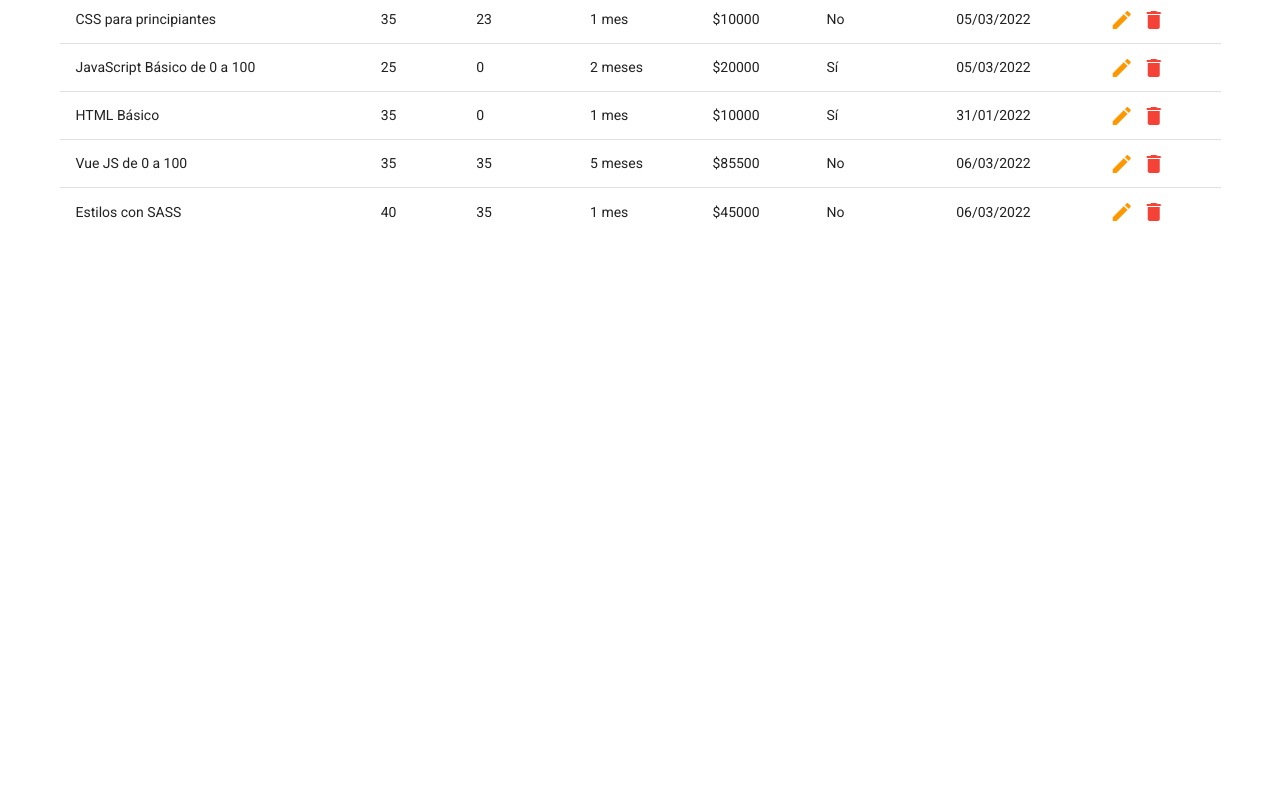
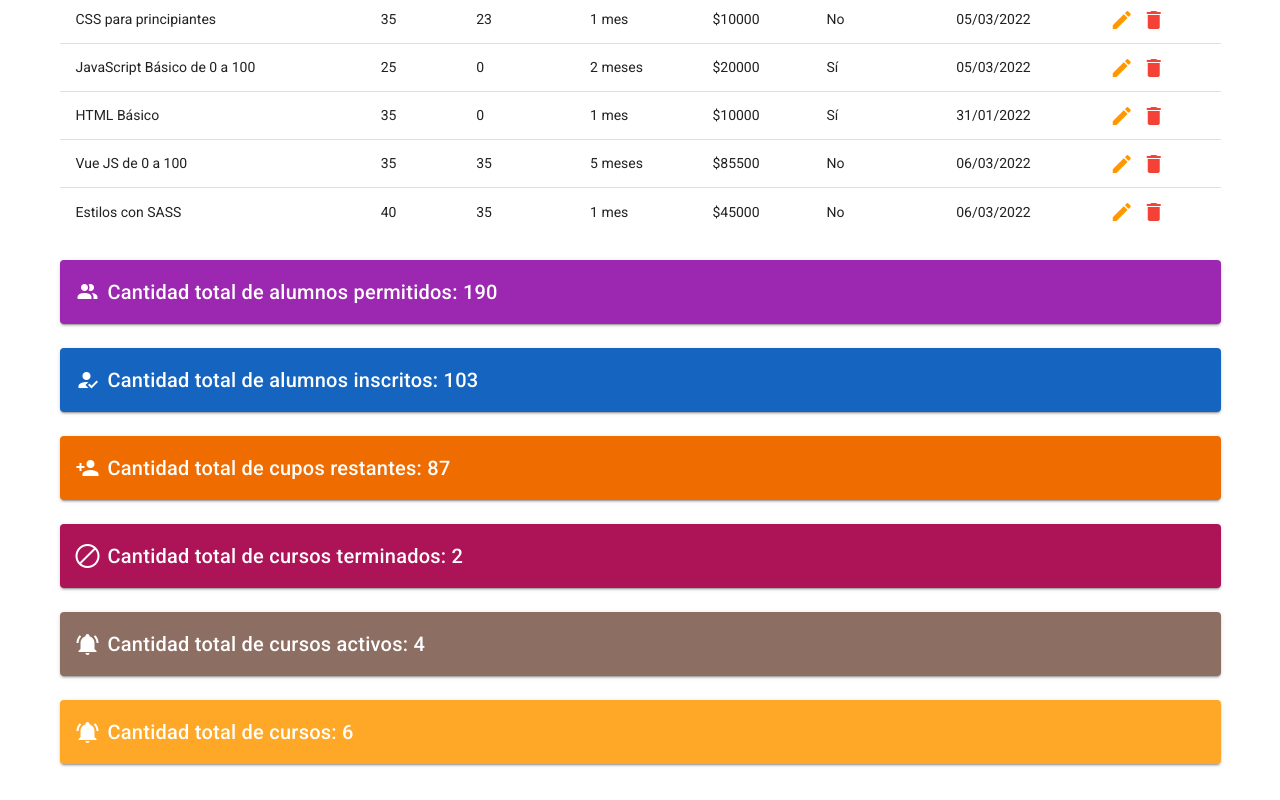
Before and after one commit to laurabarahona/practica_m7, a Vue app: page /administracion in a window 1280 px wide. Shown: the part 392-1192 px from the top of the page. Before the commit the page ends 800 px from the top, so only its background shows below. Built offline with nearby package versions, Linux system fonts and the light colour scheme.

Commit message:
avances viernes

```diff
--- /dev/null
+++ b/src/components/Data.vue
@@ -0,0 +1,110 @@
+<template>
+    <v-container>
+    <!-- Rectángulo morado con la información -->
+    <v-row justify="center">
+      <v-col cols="12">
+        <v-card color="purple" dark>
+          <v-card-title class="d-flex align-center">
+            <v-icon class="mr-2">mdi-account-multiple</v-icon>
+            <span>Cantidad total de alumnos permitidos: {{ totalAlumnosPermitidos }}</span>
+          </v-card-title>
+        </v-card>
+      </v-col>
+    </v-row>
+
+  <!-- Segundo Rectángulo Celeste Oscuro -->
+  <v-row justify="center">
+      <v-col cols="12">
+        <v-card color="blue darken-3" dark>
+          <v-card-title class="d-flex align-center">
+            <v-icon class="mr-2">mdi-account-check</v-icon>
+            <span>Cantidad total de alumnos inscritos: {{ totalAlumnosInscritos }}</span>
+          </v-card-title>
+        </v-card>
+      </v-col>
+    </v-row>
+
+    <!-- Tercer Rectángulo Naranja Oscuro -->
+    <v-row justify="center">
+      <v-col cols="12">
+        <v-card color="orange darken-3" dark>
+          <v-card-title class="d-flex align-center">
+            <v-icon class="mr-2">mdi-account-plus</v-icon>
+            <span>Cantidad total de cupos restantes: {{ totalCuposRestantes }}</span>
+          </v-card-title>
+        </v-card>
+      </v-col>
+    </v-row>
+
+    <!-- Cuarto Rectángulo Rosa Oscuro -->
+    <v-row justify="center">
+      <v-col cols="12">
+        <v-card color="pink darken-3" dark>
+          <v-card-title class="d-flex align-center">
+            <v-icon class="mr-2">mdi-block-helper</v-icon> <!-- Ícono de bloqueo -->
+            <span>Cantidad total de cursos terminados: {{ totalCursosTerminados }}</span>
+          </v-card-title>
+        </v-card>
+      </v-col>
+    </v-row>
+
+    <!-- Quinto Rectángulo Café Dorado -->
+    <v-row justify="center">
+      <v-col cols="12">
+        <v-card color="brown lighten-1" dark>
+          <v-card-title class="d-flex align-center">
+            <v-icon class="mr-2">mdi-bell-ring</v-icon> <!-- Ícono de campana sonando -->
+            <span>Cantidad total de cursos activos: {{ totalCursosActivos }}</span>
+          </v-card-title>
+        </v-card>
+      </v-col>
+    </v-row>
+
+    <!-- Sexto Rectángulo Naranja Oscuro -->
+    <v-row justify="center">
+      <v-col cols="12">
+        <v-card color="orange lighten-1 mb-6" dark>
+          <v-card-title class="d-flex align-center">
+            <v-icon class="mr-2">mdi-bell-ring</v-icon> <!-- Ícono de campana sonando -->
+            <span>Cantidad total de cursos: {{ totalCursos }}</span>
+          </v-card-title>
+        </v-card>
+      </v-col>
+    </v-row>
+
+  </v-container>
+</template>
+
+<script>
+import { mapGetters } from 'vuex';
+export default {
+    name: 'data-component',
+    // props: {},
+    data: function(){
+        return {}
+    },
+
+    computed: {
+        // Obtener datos de Vuex
+        ...mapGetters({
+        totalAlumnosPermitidos: 'totalAlumnosPermitidos', // Getter para los alumnos permitidos
+        totalAlumnosInscritos: 'totalAlumnosInscritos',
+        totalCuposRestantes: 'totalCuposRestantes',
+        totalCursosTerminados: 'totalCursosTerminados',
+        totalCursosActivos: 'totalCursosActivos',
+        totalCursos: 'totalCursos'
+        })
+    }
+    //methods: {}
+    // watch: {},
+    // components: {},
+    // mixins: [],
+    // filters: {},
+    // -- Lifecycle Methods
+    // -- End Lifecycle Methods
+}
+</script>
+
+<style scoped>
+
+</style>
--- a/src/store/index.js
+++ b/src/store/index.js
@@ -9,7 +9,32 @@ export default new Vuex.Store({
     cursos: []
   },
   getters: {
-    allCursos: (state) => state.cursos
+    allCursos: (state) => state.cursos,
+
+    totalAlumnosPermitidos: (state) => {
+      // Supongamos que el total es la suma de los cupos de todos los cursos
+      return state.cursos.reduce((total, curso) => total + curso.cupos, 0);
+    },
+    totalAlumnosInscritos: (state) => {
+      // Suma la cantidad de inscritos de todos los cursos
+      return state.cursos.reduce((total, curso) => total + curso.inscritos, 0);
+    },
+    totalCuposRestantes: (state) => {
+      // La cantidad de cupos restantes es la diferencia entre los cupos y los inscritos
+      return state.cursos.reduce((total, curso) => total + (curso.cupos - curso.inscritos), 0);
+    },
+    totalCursosTerminados: (state) => {
+      // Contamos la cantidad de cursos donde `completado` es true
+      return state.cursos.filter(curso => curso.completado).length;
+    },
+    totalCursosActivos: (state) => {
+      // Cursos activos son aquellos donde `completado` es false
+      return state.cursos.filter(curso => !curso.completado).length;
+    },
+    totalCursos: (state) => {
+      // El total de cursos es simplemente la longitud del array de cursos
+      return state.cursos.length;
+    }
   },
   mutations: {
     SET_CURSOS(state, cursos) {
@@ -18,11 +43,15 @@ export default new Vuex.Store({
     UPDATE_CURSO(state, cursoActualizado) {
       const index = state.cursos.findIndex(curso => curso.id === cursoActualizado.id);
       if (index !== -1) {
+        cursoActualizado.completado = Boolean(cursoActualizado.completado);  // Convertir a booleano
         Vue.set(state.cursos, index, cursoActualizado);
       }
     },
     ADD_CURSO(state, nuevoCurso) {
       state.cursos.push(nuevoCurso);  // Agregar el nuevo curso al estado
+    },
+    DELETE_CURSO(state, cursoId) {
+      state.cursos = state.cursos.filter(curso => curso.id !== cursoId);  // Elimina el curso por su id
     },
   },
   actions: {
@@ -41,22 +70,28 @@ export default new Vuex.Store({
     },
     // Acción para despachar la mutación de actualizar un curso
     modificarCurso({ commit }, cursoActualizado) {
+      // Convertir el valor de completado a booleano
+      cursoActualizado.completado = Boolean(cursoActualizado.completado);
       commit('UPDATE_CURSO', cursoActualizado);
     },
     agregarCurso({ commit, state }, nuevoCurso) {
       // Generar un nuevo id basado en el número de cursos existentes
       const newId = state.cursos.length ? state.cursos[state.cursos.length - 1].id + 1 : 1;
 
-      // Formatear la fecha de registro usando moment.js
+      // Convertir el valor de completado a booleano
       const cursoConId = {
         ...nuevoCurso,
         id: newId,
+        completado: Boolean(nuevoCurso.completado),  // Convertir a booleano
         fecha_registro: moment(nuevoCurso.fecha_registro, 'DD/MM/YYYY').format('DD/MM/YYYY')  // Asegurarse de que la fecha esté en formato 'DD/MM/YYYY'
       };
 
       // Commit de la mutación para agregar el curso
       commit('ADD_CURSO', cursoConId);
-    }
+    },
+    eliminarCurso({ commit }, cursoId) {
+      commit('DELETE_CURSO', cursoId);  // Llama a la mutación para eliminar el curso
+    },
   },
   modules: {}
 })
--- a/src/views/AdminView.vue
+++ b/src/views/AdminView.vue
@@ -33,12 +33,32 @@
                 <router-link :to="{ name:'edit', params: { id:curso.id } }">
                   <v-icon color="orange" class="mr-2">mdi-pencil</v-icon>
                 </router-link>
-                <v-icon color="red">mdi-delete</v-icon>
+                <v-icon color="red" @click="confirmarEliminar(curso.id)">mdi-delete</v-icon>
               </td>
             </tr>
           </tbody>
         </template>
       </v-simple-table>
+      <!-- Dialogo de confirmación para eliminar curso -->
+      <v-dialog v-model="dialogConfirmDelete" max-width="600">
+        <v-card max-height="600px">
+          <v-card-title class="d-flex justify-center">
+            <span class="text-h6">¿Estás seguro de que deseas eliminar este curso?</span>
+          </v-card-title>
+
+          <v-card-actions class="d-flex justify-center"> <!-- Centra los botones -->
+            <!-- Botón Cancelar (Verde) -->
+            <v-btn color="green darken-1" class="white--text" @click="cancelarEliminar">
+              Cancelar
+            </v-btn>
+
+            <!-- Botón Eliminar (Rojo) -->
+            <v-btn color="red darken-1" class="white--text mb-6 mt-6"  @click="eliminarCursoConfirmado">
+              Eliminar
+            </v-btn>
+          </v-card-actions>
+        </v-card>
+      </v-dialog>
     <!-- Modal para agregar un curso -->
     <v-dialog v-model="dialog" max-width="600px">
       <v-card>
@@ -111,45 +131,52 @@
             <v-textarea
               v-model="nuevoCurso.descripcion"
               label="Descripción del curso"
-              rows="5"
+              rows="3"
               outlined
               required
             ></v-textarea>
           </v-form>
         </v-card-text>
 
-        <v-card-actions>
+        <v-card-actions class="d-flex justify-center">
           <!-- Botón verde "Agregar" -->
-          <v-btn color="green darken-1" class="white--text" @click="agregarCurso">
+          <v-btn color="green darken-1" class="white--text mb-6" @click="agregarCurso">
             Agregar
           </v-btn>
 
           <!-- Botón naranjo "Limpiar formulario" -->
-          <v-btn color="orange darken-1" class="white--text" @click="resetFormulario">
+          <v-btn color="orange darken-1" class="white--text mb-6" @click="resetFormulario">
             Limpiar formulario
           </v-btn>
 
           <!-- Botón rojo "Cancelar" -->
-          <v-btn color="red" class="white--text" @click="cerrarModal">
+          <v-btn color="red" class="white--text mb-6" @click="cerrarModal">
             Cancelar
           </v-btn>
         </v-card-actions>
       </v-card>
     </v-dialog>
   </v-container>
+  <Data></Data>
   </div>
 </template>
 
 <script>
 import { mapActions, mapGetters } from 'vuex';
+import Data from '@/components/Data.vue';
 import moment from 'moment';
 export default {
     name: 'admin-view',
     //props: {}
+    components: {
+      Data
+    },
     data() {
     return {
       dialog: false,  // Controla si el modal está abierto o cerrado
       valid: false,   // Controla la validación del formulario
+      dialogConfirmDelete: false,  // Controla el diálogo de confirmación
+      cursoIdParaEliminar: null,
       // Reglas de validación para los campos
       nombreRules: [(v) => !!v || 'El nombre es requerido', (v) => v.length <= 40 || 'Máximo 40 caracteres'],
       cuposRules: [(v) => !!v || 'Los cupos son requeridos'],
@@ -177,7 +204,7 @@ export default {
         ...mapGetters(['allCursos'])
   },
   methods: {
-    ...mapActions(['agregarCurso']),
+    ...mapActions(['agregarCurso', 'eliminarCurso']),
 
     abrirModal() {
       this.dialog = true;
@@ -208,8 +235,16 @@ export default {
 
     agregarCurso() {
       if (this.$refs.form.validate()) {
+        // Convertir cupos, inscritos y costo a números antes de enviarlos a Vuex
+        const curso = {
+          ...this.nuevoCurso,
+          cupos: Number(this.nuevoCurso.cupos),
+          inscritos: Number(this.nuevoCurso.inscritos),
+          costo: Number(this.nuevoCurso.costo),
+          completado: Boolean(this.nuevoCurso.completado)  // Asegurarse de que 'completado' sea booleano
+        };
         // Llama a la acción de Vuex para agregar el curso
-        this.$store.dispatch('agregarCurso', this.nuevoCurso);
+        this.$store.dispatch('agregarCurso', curso);
         this.cerrarModal();  // Cierra el modal después de agregar
       }
     },
@@ -223,7 +258,29 @@ export default {
         return 'Fecha inválida';  // Si no es válida, devuelve un mensaje o valor predeterminado
       }
     },
-  }
+
+    confirmarEliminar(cursoId) {
+      this.cursoIdParaEliminar = cursoId;
+      this.dialogConfirmDelete = true;  // Abre el diálogo de confirmación
+    },
+
+    cancelarEliminar() {
+      this.dialogConfirmDelete = false;  // Cierra el diálogo sin eliminar
+    },
+
+    eliminarCursoConfirmado() {
+      this.$store.dispatch('eliminarCurso', this.cursoIdParaEliminar);  // Corregido para usar dispatch
+      this.dialogConfirmDelete = false;  // Cierra el diálogo después de eliminar
+    }
+  },
+    // watch: {},
+    // mixins: [],
+    // filters: {},
+    // -- Lifecycle Methods
+    // created() {
+    //     this.$store.dispatch('fetchCursos');
+    // }
+    // -- End Lifecycle Methods
 };
 </script>
 
--- a/src/views/HomeView.vue
+++ b/src/views/HomeView.vue
@@ -29,7 +29,6 @@ export default {
     ...mapActions(['fetchCursos']),
   },
    // watch: {},
-    // components: {},
     // mixins: [],
     // filters: {},
     // -- Lifecycle Methods
```
Also changed, not shown: src/views/EditView.vue (+38 -13 lines).
